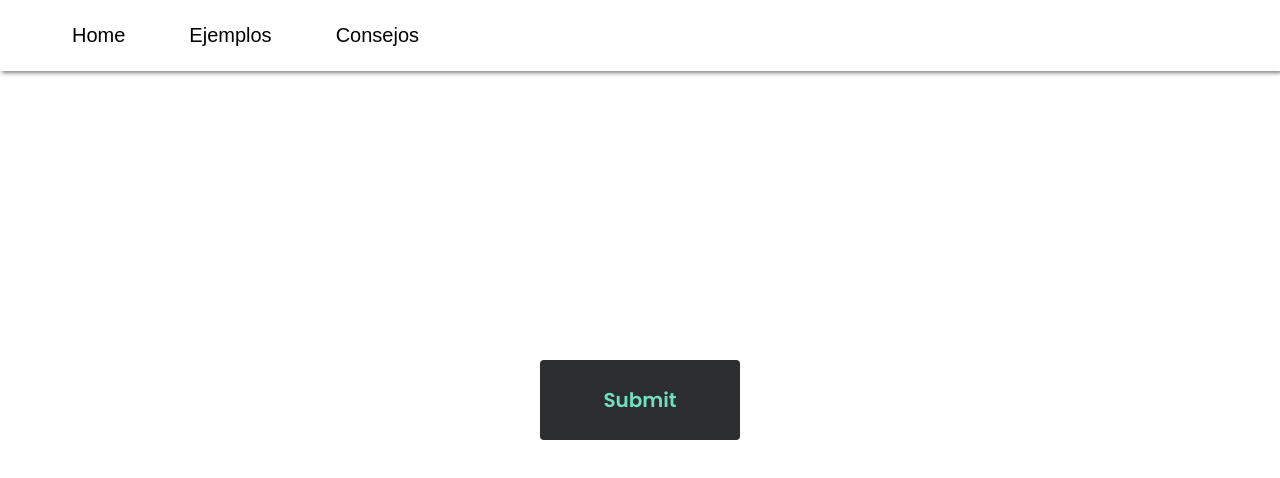
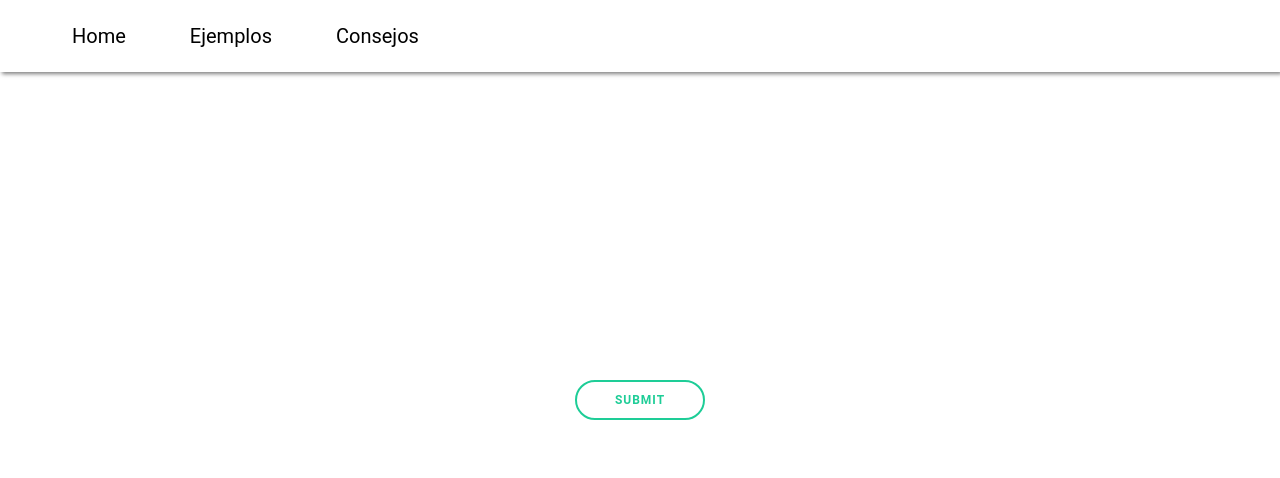
Before and after one commit to davidsed9/stbl-diffuser-api, a React (Create React App) app: page / in a window 1280 px wide. Shown: the top 478 px of the page. Built offline with nearby package versions, Linux system fonts and the light colour scheme.

Commit message:
Button working perfectly

```diff
--- a/package.json
+++ b/package.json
@@ -3,6 +3,10 @@
   "version": "0.1.0",
   "private": true,
   "dependencies": {
+    "@fortawesome/fontawesome-svg-core": "^6.3.0",
+    "@fortawesome/free-regular-svg-icons": "^6.3.0",
+    "@fortawesome/free-solid-svg-icons": "^6.3.0",
+    "@fortawesome/react-fontawesome": "^0.2.0",
     "@testing-library/jest-dom": "^5.16.5",
     "@testing-library/react": "^13.4.0",
     "@testing-library/user-event": "^13.5.0",
--- a/public/index.html
+++ b/public/index.html
@@ -2,7 +2,8 @@
 <html lang="en">
   <head>
     <meta charset="utf-8" />
-    <link href="https://fonts.googleapis.com/css?family=Poppins:600" rel="stylesheet">
+    <link rel="stylesheet" href="https://cdnjs.cloudflare.com/ajax/libs/font-awesome/5.15.3/css/all.min.css" integrity="sha512-nZ5z5lklKbR6e5y6f5U6l+Lc1d8MKGpNz9JUe+r/GfI+8K6Fy7zNn1Q2V7v0hOkxW/i7XsL0cauT1v+8+wTPhA==" crossorigin="anonymous" referrerpolicy="no-referrer" />
+    <!-- <link href="https://fonts.googleapis.com/css?family=Poppins:600" rel="stylesheet"> -->
     <link rel="icon" href="%PUBLIC_URL%/favicon.ico" />
     <meta name="viewport" content="width=device-width, initial-scale=1" />
     <meta name="theme-color" content="#000000" />
--- a/src/App.js
+++ b/src/App.js
@@ -2,7 +2,7 @@ import React from 'react'
 import Main from './Main'
 import Navbar from './Navbar'
 import SubmitButton from './SubmitButton'
-
+import "@fortawesome/fontawesome-svg-core/styles.css";
 
 function App() {
   return (
--- a/src/SubmitButton.css
+++ b/src/SubmitButton.css
@@ -1,58 +1,93 @@
-    main {
-    height: 100vh;
-    width: 100vw;
+:root {
+  --green: #1ECD97;
+  --gray: #bbbbbb;
 }
 
-  .button {
-    background: #2B2D2F;
-    height: 80px;
-    width: 200px;
-    text-align: center;
+* {
+  font-family: 'Roboto', sans-serif;
+}
+
+.container {
   position: absolute;
   top: 50%;
-    transform: translateY(-50%);
-    left: 0;
-    right: 0;
-    margin: 0 auto;
-    cursor: pointer;
-    border-radius: 4px;
+  left: 50%;
+  margin-left: -65px;
+  margin-top: -20px;
+  width: 130px;
+  height: 40px;
+  text-align: center;
 }
 
-  .text {
-    font: bold 1.25rem/1 poppins;
-    color: #71DFBE;
-    position: absolute;
-    top: 50%;
-    transform: translateY(-52%);
-    left: 0;
-    right: 0;
+button {
+  outline: none;
+  height: 40px;
+  text-align: center;
+  width: 130px;
+  border-radius: 40px;
+  background: #fff;
+  border: 2px solid var(--green);
+  color: var(--green);
+  letter-spacing: 1px;
+  text-shadow: 0;
+  font-size: 12px;
+  font-weight: bold;
+  cursor: pointer;
+  transition: all 0.25s ease;
 }
 
-  .progress-bar {
-    position: absolute;
-    height: 10px;
-    width: 0;
-    right: 0;
-    top: 50%;
-    left: 50%;
-    border-radius: 200px;
-    transform: translateY(-50%) translateX(-50%);
-    background: lighten(#2B2D2F, 15%);
+button:hover {
+  color: white;
+  background: var(--green);
 }
 
-  svg {
-    width: 30px;
-    position: absolute;
-    top: 50%;
-    transform: translateY(-50%) translateX(-50%);
-    left: 50%;
-    right: 0;
+button:active {
+  letter-spacing: 2px;
 }
 
-  .check {
-    fill: none;
-    stroke: #FFFFFF;
-    stroke-width: 3;
-    stroke-linecap: round;
-    stroke-linejoin: round;
+button:after {
+  content: "SUBMIT";
 }
+
+.onclic {
+  width: 40px;
+  border-color: var(--gray);
+  border-width: 3px;
+  font-size: 0;
+  border-left-color: var(--green);
+  animation: rotating 2s 0.25s linear infinite;
+}
+
+.onclic:after {
+  content: "";
+}
+
+.onclic:hover {
+  color: var(--green);
+  background: white;
+}
+
+.validate {
+  font-size: 13px;
+  color: white;
+  background: var(--green);
+}
+
+.validate:after {
+  display: none;
+  font-family: 'Font Awesome 5 Free';
+  font-weight: 900;
+  content: "\f00c";
+}
+
+.validate .check-icon {
+  display: inline-block;
+}
+
+@keyframes rotating {
+  from {
+    transform: rotate(0deg);
+  }
+  to {
+    transform: rotate(360deg);
+  }
+}
--- a/src/SubmitButton.js
+++ b/src/SubmitButton.js
@@ -1,109 +1,39 @@
-import React, { useRef, useEffect } from "react";
+import React, { useRef, useEffect, useState } from "react";
+import "./SubmitButton.css";
 import anime from "animejs/lib/anime.es.js";
-import "./SubmitButton.css";
+import $ from "jquery";
+import { library } from "@fortawesome/fontawesome-svg-core";
+import { faCheck } from "@fortawesome/free-solid-svg-icons";
+import { FontAwesomeIcon } from "@fortawesome/react-fontawesome";
+
+
+library.add(faCheck);
+
 
 function SubmitButton() {
-  const buttonRef = useRef(null);
-  const textRef = useRef(null);
-  const progressBarRef = useRef(null);
-  const checkRef = useRef(null);
+  const [showCheck, setShowCheck] = useState(false);
 
-  useEffect(() => {
-    const basicTimeline = anime.timeline({
-      autoplay: false,
-    });
+  function handleClick() {
+    $("#button").addClass("onclic");
 
-    const pathEls = checkRef.current.querySelectorAll(".check");
-    for (var i = 0; i < pathEls.length; i++) {
-      const pathEl = pathEls[i];
-      const offset = anime.setDashoffset(pathEl);
-      pathEl.setAttribute("stroke-dashoffset", offset);
-    }
+    setTimeout(function () {
+      $("#button").removeClass("onclic");
+      $("#button").addClass("validate");
+      setShowCheck(true)
+    }, 2250);
 
-    basicTimeline
-      .add({
-        targets: textRef.current,
-        duration: 1,
-        opacity: 0,
-      })
-      .add(
-        {
-          targets: buttonRef.current,
-          duration: 1300,
-          height: 10,
-          width: 300,
-          backgroundColor: "#2B2D2F",
-          border: "0",
-          borderRadius: 100,
-        },
-        "-=1"
-      )
-      .add(
-        {
-          targets: progressBarRef.current,
-          duration: 2000,
-          width: 300,
-          easing: "linear",
-        },
-        "-=1300"
-      )
-      .add(
-        {
-          targets: buttonRef.current,
-          width: 0,
-          duration: 1,
-        },
-        "-=2000"
-      )
-      .add(
-        {
-          targets: progressBarRef.current,
-          width: 80,
-          height: 80,
-          delay: 500,
-          duration: 750,
-          borderRadius: 80,
-          backgroundColor: "#71DFBE",
-        },
-        "-=1"
-      )
-      .add(
-        {
-          targets: pathEls,
-          strokeDashoffset: [anime.setDashoffset, 0],
-          duration: 200,
-          easing: "easeInOutSine",
-        },
-        "-=500"
-      );
-
-    buttonRef.current.addEventListener("click", () => {
-      basicTimeline.play();
-    });
-
-    textRef.current.addEventListener("click", () => {
-      basicTimeline.play();
-    });
-  }, []);
+    setTimeout(function () {
+      $("#button").removeClass("validate");
+      setShowCheck(false);
+    }, 4500);
+  }
 
   return (
-    <main>
-      <div className="button" ref={buttonRef}>
-        <div className="text" ref={textRef}>
-          Submit
-        </div>
-      </div>
-      <div className="progress-bar" ref={progressBarRef}></div>
-      <svg
-        x="0px"
-        y="0px"
-        viewBox="0 0 25 30"
-        style={{ enableBackground: "new 0 0 25 30" }}
-        ref={checkRef}
-      >
-        <path className="check" d="M2,19.2C5.9,23.6,9.4,28,9.4,28L23,2" />
-      </svg>
-    </main>
+    <div className="container">
+      <button id="button" onClick={handleClick}>
+      {showCheck && <FontAwesomeIcon icon="check" className="check-icon" />}
+      </button>
+    </div>
   );
 }
 
```
Also changed, not shown: 1 other file (tests, documents, lock files or other folders). Lines whose indentation alone changed are shown as unchanged.
